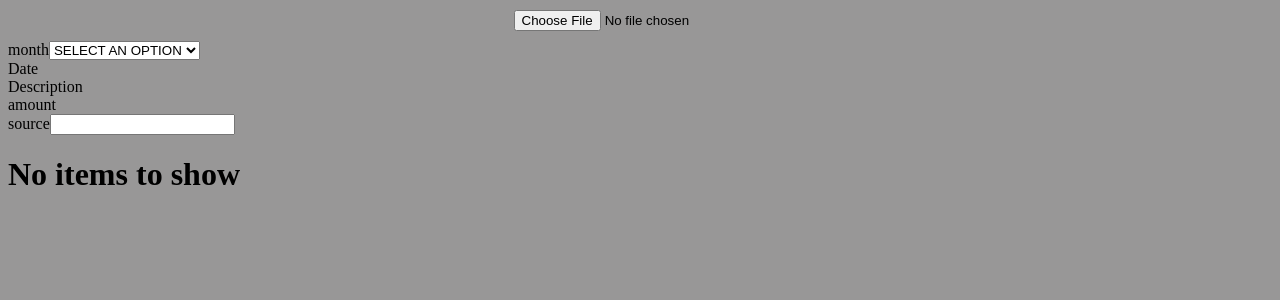
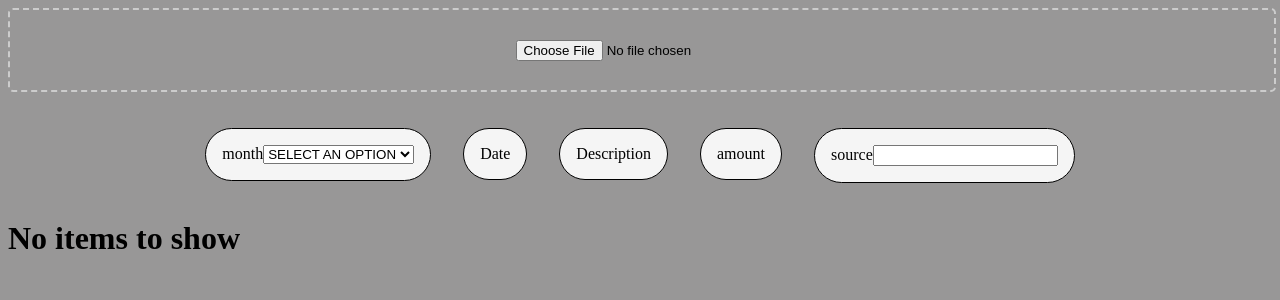
Before and after one commit to mdewey/expense-creator, a React (Vite) app: page / in a window 1280 px wide. Shown: the top 300 px of the page. Built offline with nearby package versions, Linux system fonts and the light colour scheme.

Commit message:
(style) enhance layout and styling for DataSelector and Upload components; add new item types and options

```diff
--- a/src/app/components/DataSelector.tsx
+++ b/src/app/components/DataSelector.tsx
@@ -44,7 +44,7 @@ const DataSelector = () => {
     "December"
   ];
   return (
-    <div>
+    <div className='selector-containers'>
       <div>
         <label htmlFor="type">month</label>
         {dropDown(months, (event: any) => updateMonth(event.target.value))}
--- a/src/app/components/ItemType.tsx
+++ b/src/app/components/ItemType.tsx
@@ -10,15 +10,33 @@ type ItemType = {
 const ITEM_TYPES: ItemType = {
   FOOD: {
     type: "FOOD",
-    options: ["GIANT-EAGLE", "WHOLEFDS"]
+    options: [
+      "GIANT-EAGLE",
+      "WHOLEFDS",
+      "ALDI"
+    ]
   },
   UTILITY: {
     type: "UTILITY",
-    options: ["PEOPLES GAS", "WASTE MGMT", "COMCAST", "WEST VIEW WATER", "JORDANTAX", "DUQUESNE LIGHT"]
+    options: [
+      "PEOPLES GAS",
+      "WM.COM",
+      "COMCAST",
+      "WEST VIEW WATER",
+      "JORDANTAX",
+      "DUQUESNE LIGHT"]
   },
   SUBSCRIPTION: {
     type: "SUBSCRIPTION",
-    options: ["NETFLIX", "ARLO", "Spotify"]
+    options: [
+      "NETFLIX",
+      "ARLO",
+      "Spotify",
+      "CROOKED",
+      "HELP.MAX.COM",
+      "FORGE",
+      "ZOOM",
+      "GOOGLE *YouTubePremium"]
   },
   HOBBY: {
     type: "HOBBY",
@@ -30,7 +48,7 @@ const ITEM_TYPES: ItemType = {
   },
   CAR: {
     type: "CAR",
-    options: []
+    options: ["JIM SHORKEY"]
   },
   GIFT: {
     type: "GIFT",
@@ -55,24 +73,31 @@ const ITEM_TYPES: ItemType = {
   EATING_OUT: {
     type: "EATING OUT",
     options: [
+      "BURGATORY",
+      "CONDADO",
+      "DOCE TAQUERIA",
+      "HAL",
+      "KAWAI",
+      "KFC",
+      "MANDYS",
+      "NANBAN",
+      "PANERA",
       "PIADA",
-      "CONDADO",
+      "RAMEN KING",
+      "REDORCHID",
       "SESAME INN",
-      "MANDYS",
+      "SUSHI TOMO",
       "THAI RED CURRY",
-      "BURGATORY",
-      "DOCE TAQUERIA",
-      "PANERA",
-      "KFC",
-      "SUSHI TOMO"]
+      "WHEELFISH",
+    ]
   },
   PETS: {
     type: "PETS",
-    options: []
+    options: ["NORTH BOROS"]
   },
   BLOW_MONEY: {
     type: "BLOW MONEY",
-    options: []
+    options: ["MR SMALLS", "THUNDERBIRD"]
   },
   DATE: {
     type: "DATE",
@@ -99,8 +124,14 @@ const ITEM_TYPES: ItemType = {
     options: []
   },
   COFFEE: {
-    type: "COFFEE DATEs",
-    options: ["ANCHOR & ANVIL", "CAFE CONMIGO", "CONVIVE", "STARBUCKS"]
+    type: "COFFEE DATES",
+    options: [
+      "ANCHOR & ANVIL",
+      "CAFE CONMIGO",
+      "CONVIVE",
+      "STARBUCKS",
+      "KOALA COFFEE",
+      "BUTTERWOOD"]
   },
   CASH: {
     type: "CASH",
@@ -113,6 +144,11 @@ const ITEM_TYPES: ItemType = {
   VACATION: {
     type: "VACATION",
     options: []
+  },
+  MORTGAGE:
+  {
+    type: "MORTGAGE",
+    options: ["ONLINE PAYMENT TO                XXXXX4268"]
   }
 }
 
--- a/src/app/components/Upload.tsx
+++ b/src/app/components/Upload.tsx
@@ -18,17 +18,20 @@ function Upload() {
     });
   };
   return (
-    <div>
+    <>
+      <div className="file-uploader">
         {/* File Uploader */}
         <input
           type="file"
           name="file"
           accept=".csv"
-        style={{ display: "block", margin: "10px auto" }}
           onChange={changeHandler}
         />
+      </div>
+      <div>
         <DataSelector />
       </div>
+    </>
   );
 }
 
--- a/src/styles.scss
+++ b/src/styles.scss
@@ -2,3 +2,54 @@
 body{
     background-color: #989797;
 }
+
+.card {
+    border: 1px solid black;
+    border-radius: 5rem;
+    margin:1rem;
+    padding:1rem;
+    background-color: whitesmoke;
+}
+
+.file-uploader{
+    display: flex;
+    flex-direction: column;
+    align-items: center;
+    justify-content: center;
+    height: 5rem;
+    width: 100%;
+    border: 2px dashed #ccc;
+    border-radius: 5px;
+    cursor: pointer;
+    transition: all 0.3s ease;
+    margin-bottom: 1rem;
+    &:hover{
+        border-color: #000;
+    }
+    .file-uploader__icon{
+        font-size: 3rem;
+        color: #ccc;
+    }
+    .file-uploader__text{
+        font-size: 1.5rem;
+        color: #ccc;
+    }
+    .file-uploader__input{
+        display: none;
+    }
+}
+
+.selector-containers{
+    display: flex;
+    flex-direction: row;
+    align-items: flex-start;
+    justify-content: center;
+    margin-top: 20px;
+    div{
+       border: 1px solid black;
+       border-radius: 5rem;
+       margin:1rem;
+       padding:1rem;
+       background-color: whitesmoke;
+    }
+}
```
Lines whose indentation alone changed are shown as unchanged.
